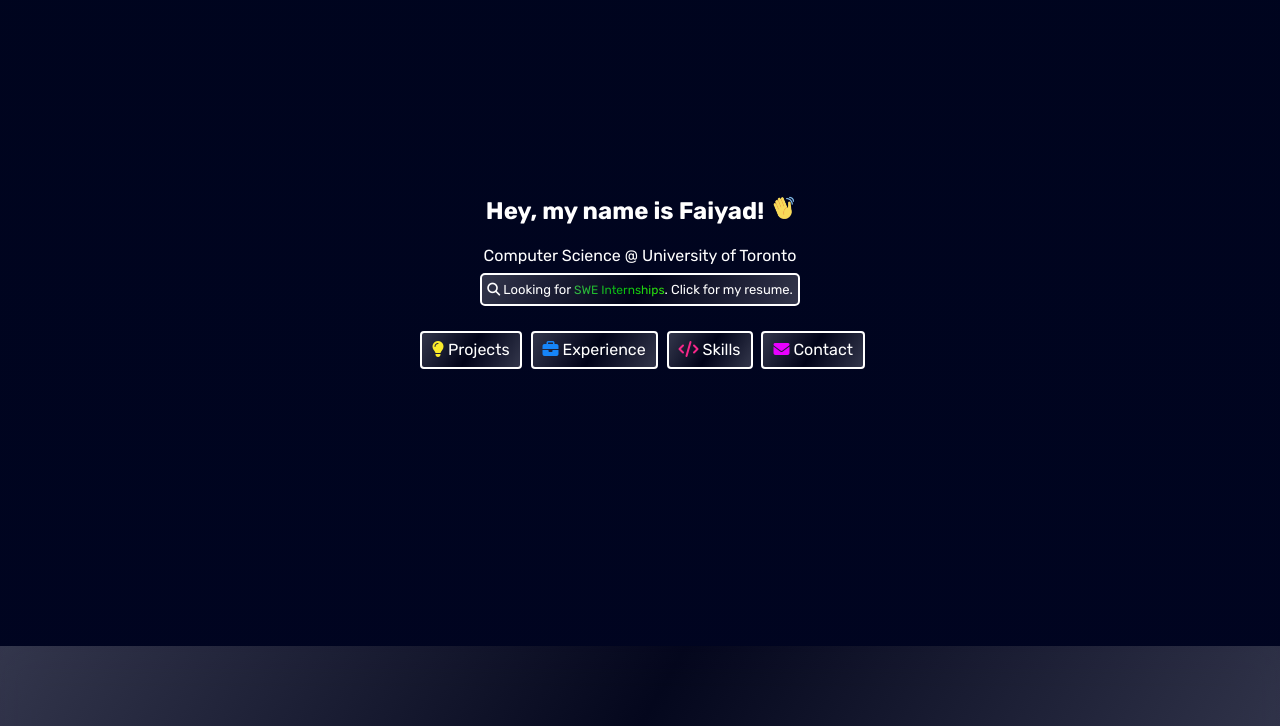
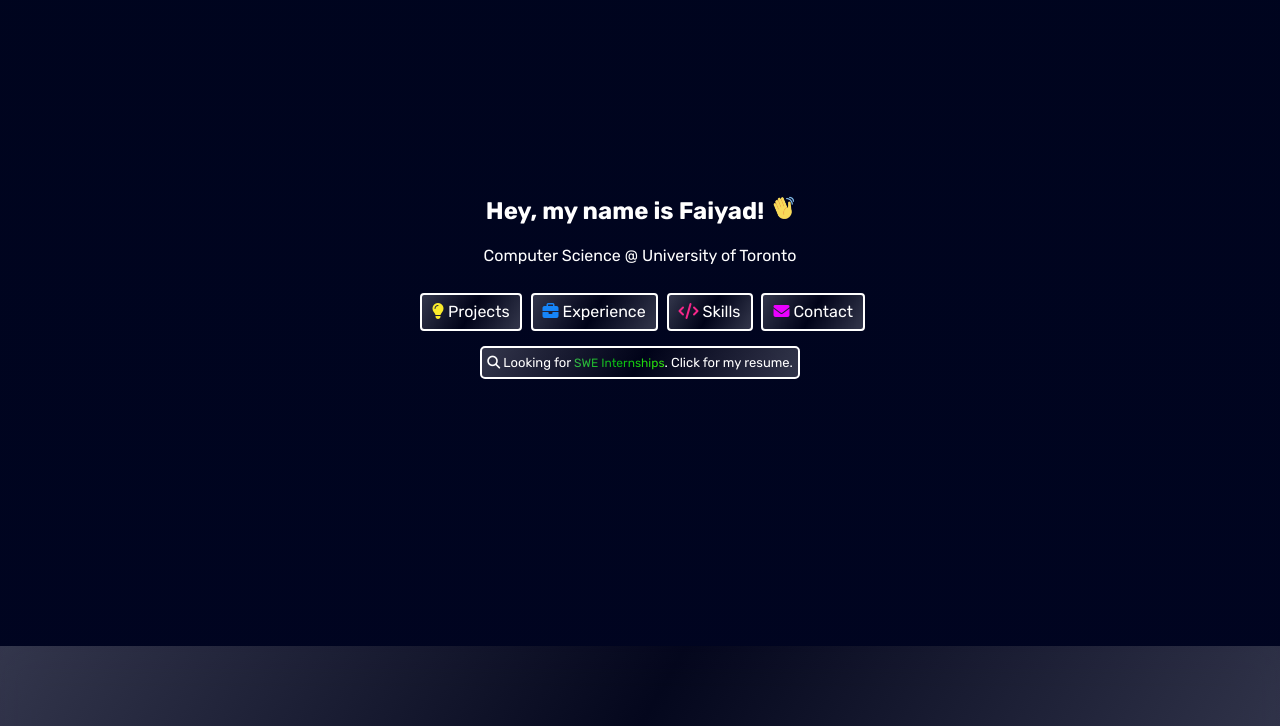
Before and after one commit to faiiyad/faiiyad.github.io, a plain HTML site: page index.html in a window 1280 px wide. Shown: the part 74-800 px from the top of the page. Drawn offline with Linux system fonts and the light colour scheme.

Commit message:
changed layout

```diff
--- a/index.html
+++ b/index.html
@@ -38,8 +38,8 @@
         <section class="hero">
             <div class="text">
                 <h2>Hey, my name is Faiyad! <img src="./images/wave_gif.gif" alt="heheh" width="25px", height="auto"></h2>
-                <p>Computer Science @ University of Toronto</p>
-                <a href="/resume.pdf"  target="_blank" rel="noopener noreferrer" class="job"><i class="fa-solid fa-magnifying-glass"></i> Looking for <span class="job-text gradient-text-green">SWE Internships</span>. Click for my resume.</a>
+                <p class="fline">Computer Science @ University of Toronto</p>
+
                 <div class="links">
                     <a href="#projects">
                         <i class="fa-solid fa-lightbulb hero_ico_yellow"></i>
@@ -62,7 +62,10 @@
                         <span>Contact</span>
                     </a>
 
-            </div>
+                </div>
+                <a href="/resume.pdf"  target="_blank" rel="noopener noreferrer" class="job"><i class="fa-solid fa-magnifying-glass"></i>
+                    Looking for <span class="job-text gradient-text-green">SWE Internships</span>. Click for my resume.
+                </a>
             </div>
 
 
```
